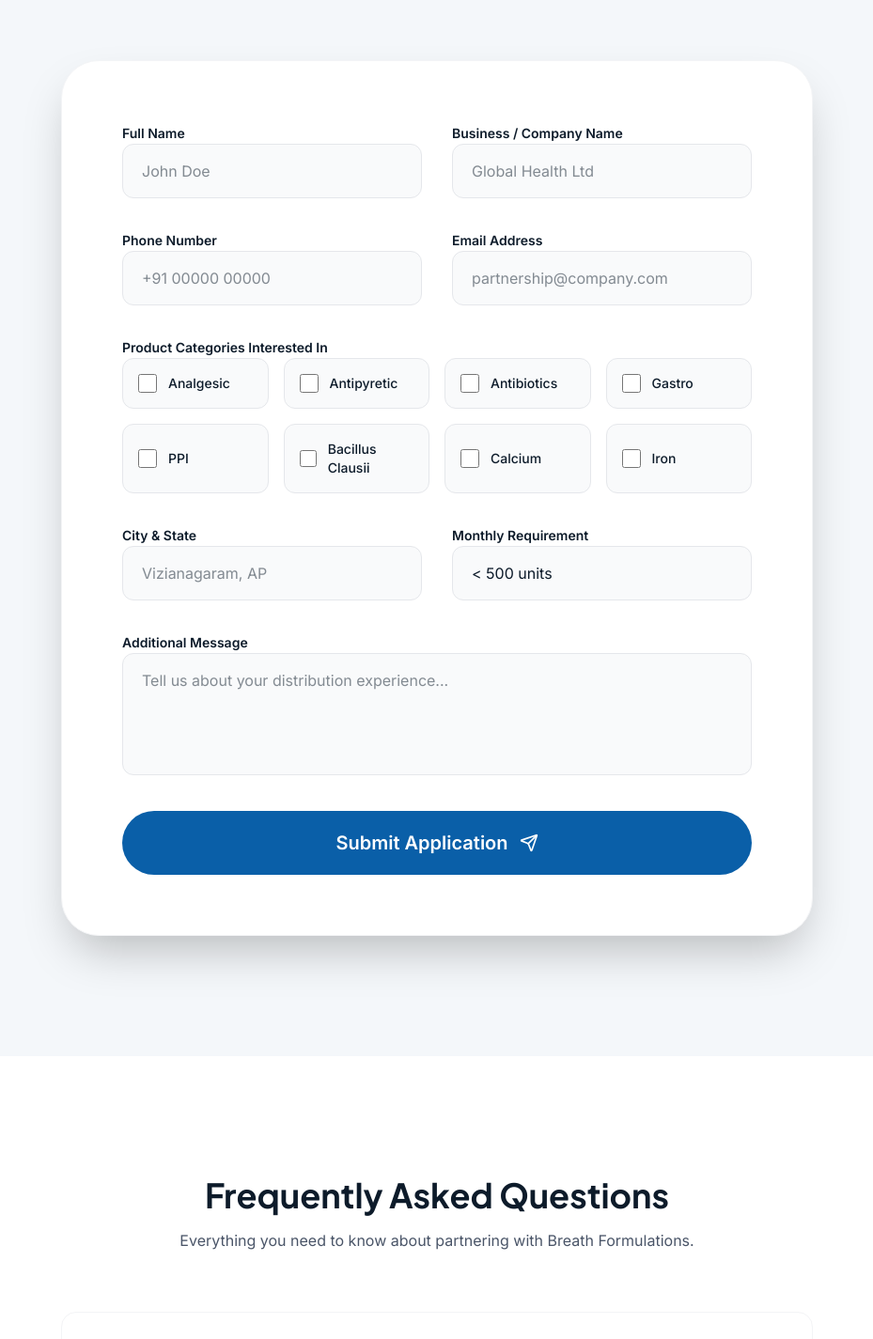
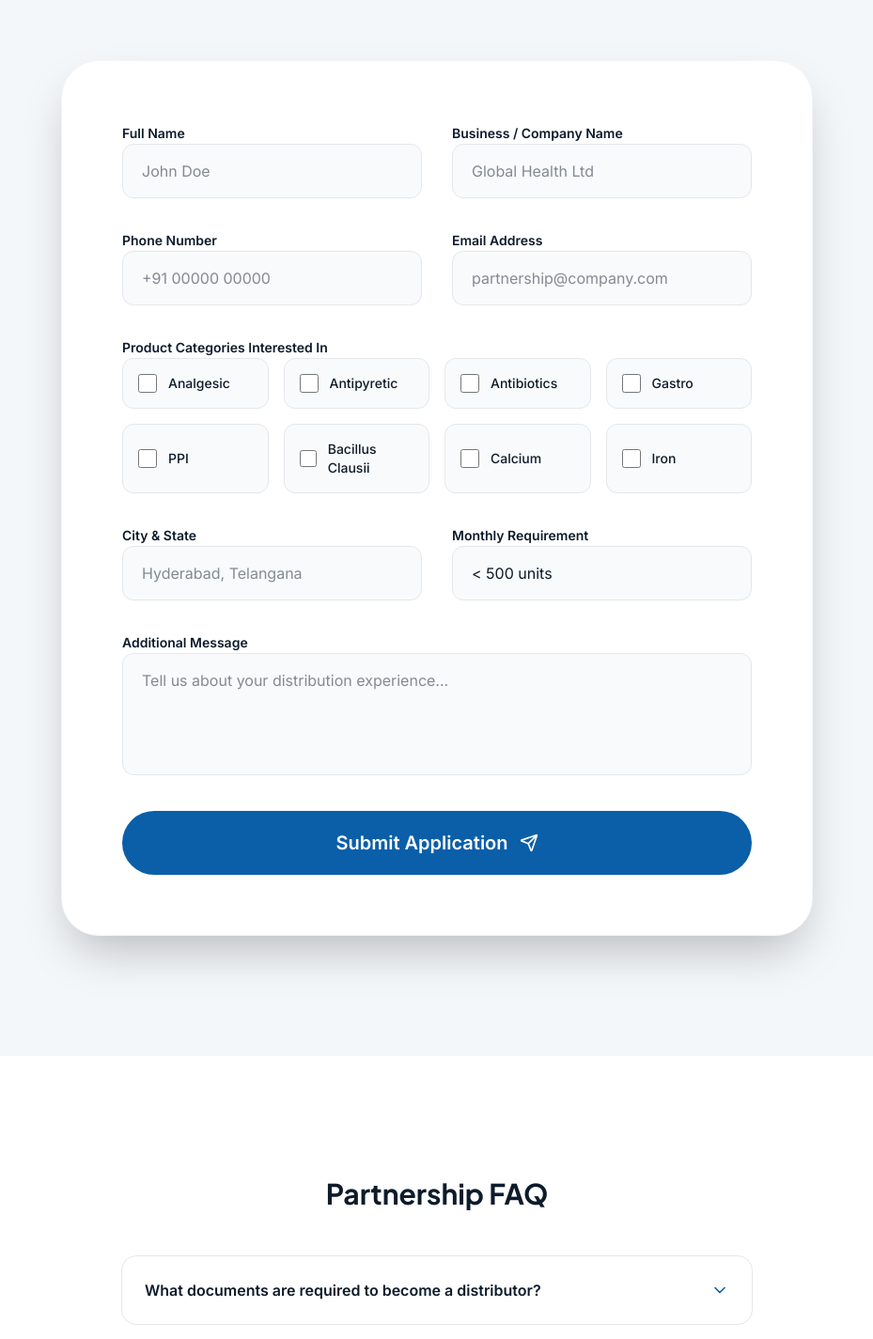
Before and after one commit to siddardha69/breath-formulations, a React (Vite) app: page /enquiry in a window 1280 px wide. Shown: the part 1122-2547 px from the top of the page at 94% size, without its empty margins (175-1104 px from the left). Built offline with nearby package versions, Linux system fonts and the light colour scheme.

Commit message:
One last attempt: Web3Forms integrated with new access key using direct POST

```diff
--- a/src/pages/Contact.jsx
+++ b/src/pages/Contact.jsx
@@ -1,41 +1,7 @@
-import { useState } from 'react';
 import { motion } from 'framer-motion';
-import { Phone, Mail, MapPin, Clock, Send, CheckCircle2 } from 'lucide-react';
-import emailjs from '@emailjs/browser';
+import { Phone, MapPin, Send } from 'lucide-react';
 
 const Contact = () => {
-  const [formState, setFormState] = useState('idle'); // idle, submitting, success
-
-  const handleSubmit = (e) => {
-    e.preventDefault();
-    setFormState('submitting');
-
-    // Replace these with your actual IDs from EmailJS
-    const serviceId = 'YOUR_SERVICE_ID';
-    const templateId = 'YOUR_TEMPLATE_ID';
-    const publicKey = 'YOUR_PUBLIC_KEY';
-
-    const templateParams = {
-      name: e.target.name.value,
-      email: e.target.email.value,
-      phone: e.target.phone.value,
-      location: e.target.location.value,
-      message: e.target.message.value,
-    };
-
-    emailjs.send(serviceId, templateId, templateParams, publicKey)
-      .then((result) => {
-        console.log('SUCCESS!', result.status, result.text);
-        setFormState('success');
-      }, (error) => {
-        console.log('FAILED...', error);
-        setFormState('idle');
-        alert("Email delivery failed. Please check your EmailJS IDs.");
-      });
-  };
-
-
-
   const fadeInUp = {
     initial: { opacity: 0, y: 30 },
     whileInView: { opacity: 1, y: 0 },
@@ -45,7 +11,6 @@ const Contact = () => {
 
   return (
     <div className="pb-20">
-      {/* Hero Banner */}
       <section className="bg-brand-light py-20">
         <div className="container-custom text-center">
           <motion.div
@@ -130,23 +95,11 @@ const Contact = () => {
             {/* Contact Form */}
             <motion.div {...fadeInUp} transition={{ delay: 0.2 }}>
               <div className="bg-white rounded-[2.5rem] p-8 md:p-12 shadow-2xl shadow-brand-blue/5 border border-gray-100">
-                {formState === 'success' ? (
-                  <div className="text-center py-20 space-y-6">
-                    <div className="w-20 h-20 bg-brand-green/10 text-brand-green rounded-full mx-auto flex items-center justify-center">
-                      <CheckCircle2 size={48} />
-                    </div>
-                    <h3 className="text-2xl font-heading font-bold text-brand-text">Message Sent!</h3>
-                    <p className="text-brand-muted">Thank you for reaching out. Our team will get back to you within 24 hours.</p>
-                    <button
-                      onClick={() => setFormState('idle')}
-                      className="btn-outline"
-                    >
-                      Send another message
-                    </button>
-                  </div>
-                ) : (
-                  <form onSubmit={handleSubmit} className="space-y-6">
-
+                <form action="https://api.web3forms.com/submit" method="POST" className="space-y-6">
+                  <input type="hidden" name="access_key" value="d159f9f1-1352-46ea-93b2-1d85dfd9048b" />
+                  <input type="hidden" name="subject" value="New Contact Inquiry" />
+                  <input type="hidden" name="from_name" value="Breath Formulations" />
+                  <input type="checkbox" name="botcheck" style={{ display: 'none' }} />
 
                   <div className="grid md:grid-cols-2 gap-6">
                     <div className="space-y-2">
@@ -194,7 +147,6 @@ const Contact = () => {
                     </div>
                   </div>
 
-
                   <div className="space-y-2">
                     <label className="text-sm font-bold text-brand-text ml-1">Inquiry Details</label>
                     <textarea
@@ -208,16 +160,12 @@ const Contact = () => {
 
                   <button
                     type="submit"
-                      disabled={formState === 'submitting'}
-                      className="w-full btn-primary py-5 flex items-center justify-center gap-3 text-lg disabled:opacity-70"
+                    className="w-full btn-primary py-5 flex items-center justify-center gap-3 text-lg"
                   >
-                      {formState === 'submitting' ? 'Sending...' : 'Send Message'}
+                    Send Message
                     <Send size={20} />
                   </button>
-
-
                 </form>
-                )}
               </div>
             </motion.div>
           </div>
--- a/src/pages/Enquiry.jsx
+++ b/src/pages/Enquiry.jsx
@@ -1,48 +1,9 @@
 import { useState } from 'react';
 import { motion, AnimatePresence } from 'framer-motion';
 import { CheckCircle2, ChevronDown, Plus, Minus, Send, Package, Globe, Headphones } from 'lucide-react';
-import emailjs from '@emailjs/browser';
 
 const Enquiry = () => {
-  const [formState, setFormState] = useState('idle');
   const [openFaq, setOpenFaq] = useState(null);
-
-  const handleSubmit = (e) => {
-    e.preventDefault();
-    setFormState('submitting');
-
-    // Replace these with your actual IDs from EmailJS
-    const serviceId = 'YOUR_SERVICE_ID';
-    const templateId = 'YOUR_TEMPLATE_ID';
-    const publicKey = 'YOUR_PUBLIC_KEY';
-
-    const formData = new FormData(e.target);
-    const interests = formData.getAll('interest');
-
-    const templateParams = {
-      name: e.target.name.value,
-      company_name: e.target.company_name.value,
-      email: e.target.email.value,
-      phone: e.target.phone.value,
-      location: e.target.location.value,
-      requirement: e.target.requirement.value,
-      message: e.target.message.value,
-      interest: interests.join(', '),
-    };
-
-    emailjs.send(serviceId, templateId, templateParams, publicKey)
-      .then((result) => {
-          console.log('SUCCESS!', result.status, result.text);
-          setFormState('success');
-      }, (error) => {
-          console.log('FAILED...', error);
-          setFormState('idle');
-          alert("Email delivery failed. Please check your EmailJS IDs.");
-      });
-  };
-
-
-
 
   const faqs = [
     { q: "What documents are required to become a distributor?", a: "A valid drug license, GST registration, and a signed partnership agreement are required to initiate the partnership." },
@@ -59,7 +20,6 @@ const Enquiry = () => {
 
   return (
     <div className="pb-20">
-      {/* Banner */}
       <section className="bg-brand-blue py-24 text-white relative overflow-hidden">
         <div className="absolute inset-0 opacity-10" style={{ backgroundImage: 'radial-gradient(#fff 1px, transparent 1px)', backgroundSize: '40px 40px' }}></div>
         <div className="container-custom relative z-10 text-center max-w-3xl mx-auto">
@@ -71,7 +31,6 @@ const Enquiry = () => {
         </div>
       </section>
 
-      {/* Benefits */}
       <section className="py-20 -mt-12">
         <div className="container-custom">
           <div className="grid md:grid-cols-3 gap-8">
@@ -99,7 +58,6 @@ const Enquiry = () => {
         </div>
       </section>
 
-      {/* Distributor Form */}
       <section className="section-padding bg-brand-light">
         <div className="container-custom max-w-4xl">
           <div className="text-center mb-16 space-y-4">
@@ -108,18 +66,11 @@ const Enquiry = () => {
           </div>
 
           <div className="bg-white rounded-[2.5rem] p-8 md:p-16 shadow-2xl border border-gray-100">
-            {formState === 'success' ? (
-              <div className="text-center py-12 space-y-6">
-                <div className="w-24 h-24 bg-brand-green/10 text-brand-green rounded-full mx-auto flex items-center justify-center">
-                  <CheckCircle2 size={56} />
-                </div>
-                <h3 className="text-3xl font-heading font-bold text-brand-text">Application Received</h3>
-                <p className="text-lg text-brand-muted">Your enquiry has been successfully logged. Our distribution team will contact you shortly to discuss potential synergy.</p>
-                <button onClick={() => setFormState('idle')} className="btn-primary">Back to Form</button>
-              </div>
-            ) : (
-              <form onSubmit={handleSubmit} className="space-y-8">
-
+            <form action="https://api.web3forms.com/submit" method="POST" className="space-y-8">
+              <input type="hidden" name="access_key" value="d159f9f1-1352-46ea-93b2-1d85dfd9048b" />
+              <input type="hidden" name="subject" value="New Distributor Application" />
+              <input type="hidden" name="from_name" value="Breath Formulations" />
+              <input type="checkbox" name="botcheck" style={{ display: 'none' }} />
 
               <div className="grid md:grid-cols-2 gap-8">
                 <div className="space-y-2">
@@ -158,7 +109,7 @@ const Enquiry = () => {
               <div className="grid md:grid-cols-2 gap-8">
                  <div className="space-y-2">
                   <label className="text-sm font-bold text-brand-text">City & State</label>
-                    <input required name="location" type="text" placeholder="Vizianagaram, AP" className="w-full px-5 py-4 bg-gray-50 border border-gray-200 rounded-xl" />
+                  <input required name="location" type="text" placeholder="Hyderabad, Telangana" className="w-full px-5 py-4 bg-gray-50 border border-gray-200 rounded-xl" />
                 </div>
                 <div className="space-y-2">
                   <label className="text-sm font-bold text-brand-text">Monthly Requirement</label>
@@ -175,58 +126,37 @@ const Enquiry = () => {
                 <textarea name="message" rows="4" placeholder="Tell us about your distribution experience..." className="w-full px-5 py-4 bg-gray-50 border border-gray-200 rounded-xl resize-none" />
               </div>
 
-                <button
-                  type="submit"
-                  disabled={formState === 'submitting'}
-                  className="w-full btn-primary py-5 text-xl flex items-center justify-center gap-3 disabled:opacity-70"
-                >
-                  {formState === 'submitting' ? 'Sending...' : 'Submit Application'}
-                  <Send size={20} />
+              <button type="submit" className="w-full btn-primary py-5 text-xl flex items-center justify-center gap-3">
+                Submit Application <Send size={20} />
               </button>
-
             </form>
-
-            )}
           </div>
         </div>
       </section>
 
       {/* FAQ Section */}
       <section className="section-padding bg-white">
-        <div className="container-custom max-w-4xl">
-          <div className="text-center mb-16">
-            <h2 className="text-4xl font-heading font-bold text-brand-text mb-4">Frequently Asked Questions</h2>
-            <p className="text-brand-muted">Everything you need to know about partnering with Breath Formulations.</p>
-          </div>
-
+        <div className="container-custom max-w-3xl">
+          <h2 className="text-3xl font-heading font-bold text-brand-text text-center mb-12">Partnership FAQ</h2>
           <div className="space-y-4">
-            {faqs.map((faq, i) => (
-              <div
-                key={i}
-                className={`rounded-2xl border transition-all duration-300 ${
-                  openFaq === i ? 'border-brand-blue bg-brand-blue/5' : 'border-gray-100 bg-white hover:border-gray-200'
-                }`}
+            {faqs.map((faq, index) => (
+              <div key={index} className="border border-gray-200 rounded-2xl overflow-hidden">
+                <button
+                  onClick={() => setOpenFaq(openFaq === index ? null : index)}
+                  className="w-full p-6 text-left flex items-center justify-between hover:bg-gray-50 transition-colors"
                 >
-                <button
-                  onClick={() => setOpenFaq(openFaq === i ? null : i)}
-                  className="w-full px-8 py-6 flex items-center justify-between text-left"
-                >
-                  <span className={`text-lg font-bold ${openFaq === i ? 'text-brand-blue' : 'text-brand-text'}`}>
-                    {faq.q}
-                  </span>
-                  <div className={`transition-transform duration-300 ${openFaq === i ? 'rotate-180 text-brand-blue' : 'text-gray-400'}`}>
-                    <ChevronDown size={24} />
-                  </div>
+                  <span className="font-bold text-brand-text">{faq.q}</span>
+                  <ChevronDown className={`text-brand-blue transition-transform ${openFaq === index ? 'rotate-180' : ''}`} size={20} />
                 </button>
                 <AnimatePresence>
-                  {openFaq === i && (
+                  {openFaq === index && (
                     <motion.div
-                      initial={{ height: 0, opacity: 0 }}
-                      animate={{ height: 'auto', opacity: 1 }}
-                      exit={{ height: 0, opacity: 0 }}
+                      initial={{ height: 0 }}
+                      animate={{ height: 'auto' }}
+                      exit={{ height: 0 }}
                       className="overflow-hidden"
                     >
-                      <div className="px-8 pb-6 text-brand-muted leading-relaxed border-t border-brand-blue/10 pt-4">
+                      <div className="p-6 pt-0 text-brand-muted leading-relaxed border-t border-gray-100">
                         {faq.a}
                       </div>
                     </motion.div>
```
Lines whose indentation alone changed are shown as unchanged.
